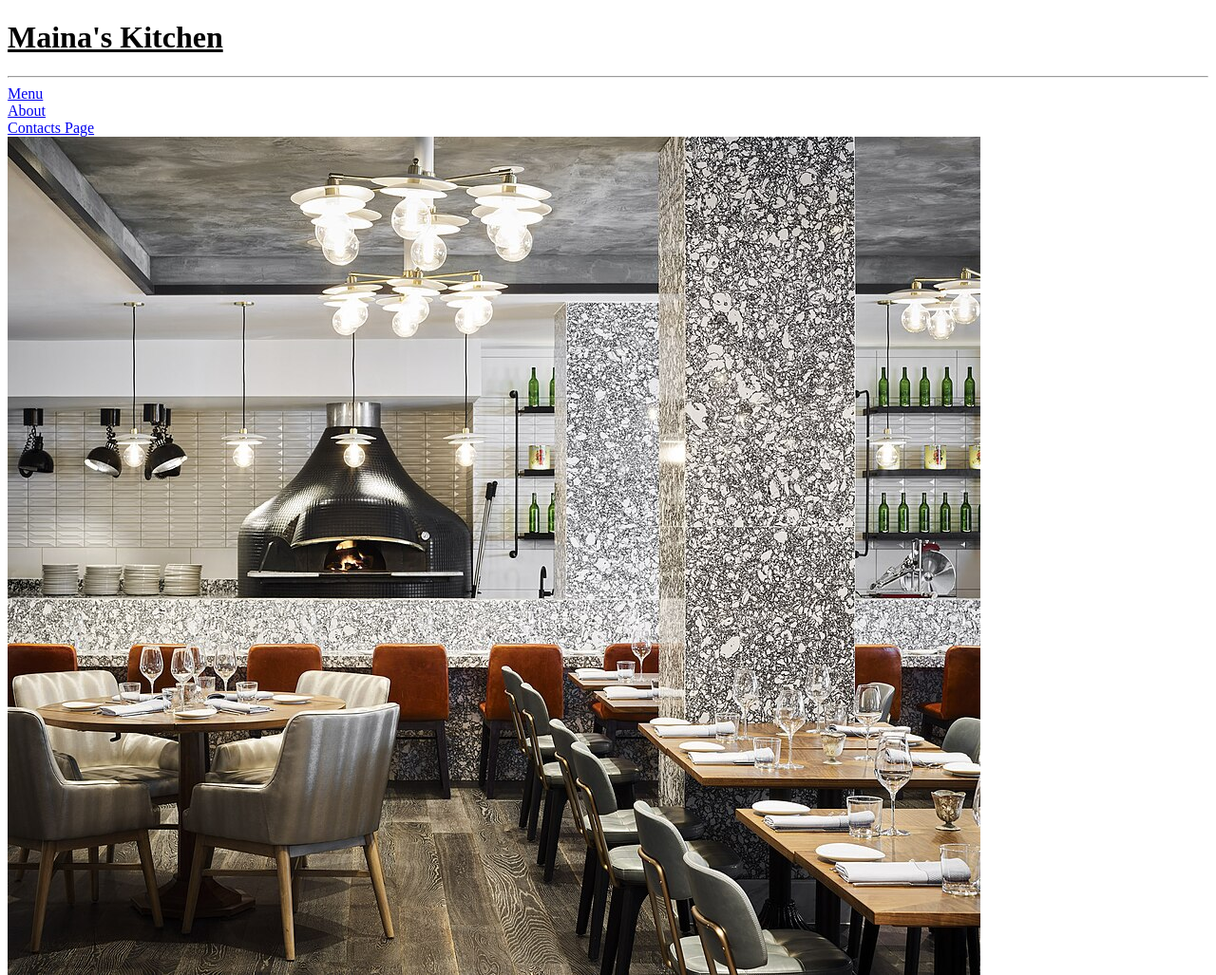
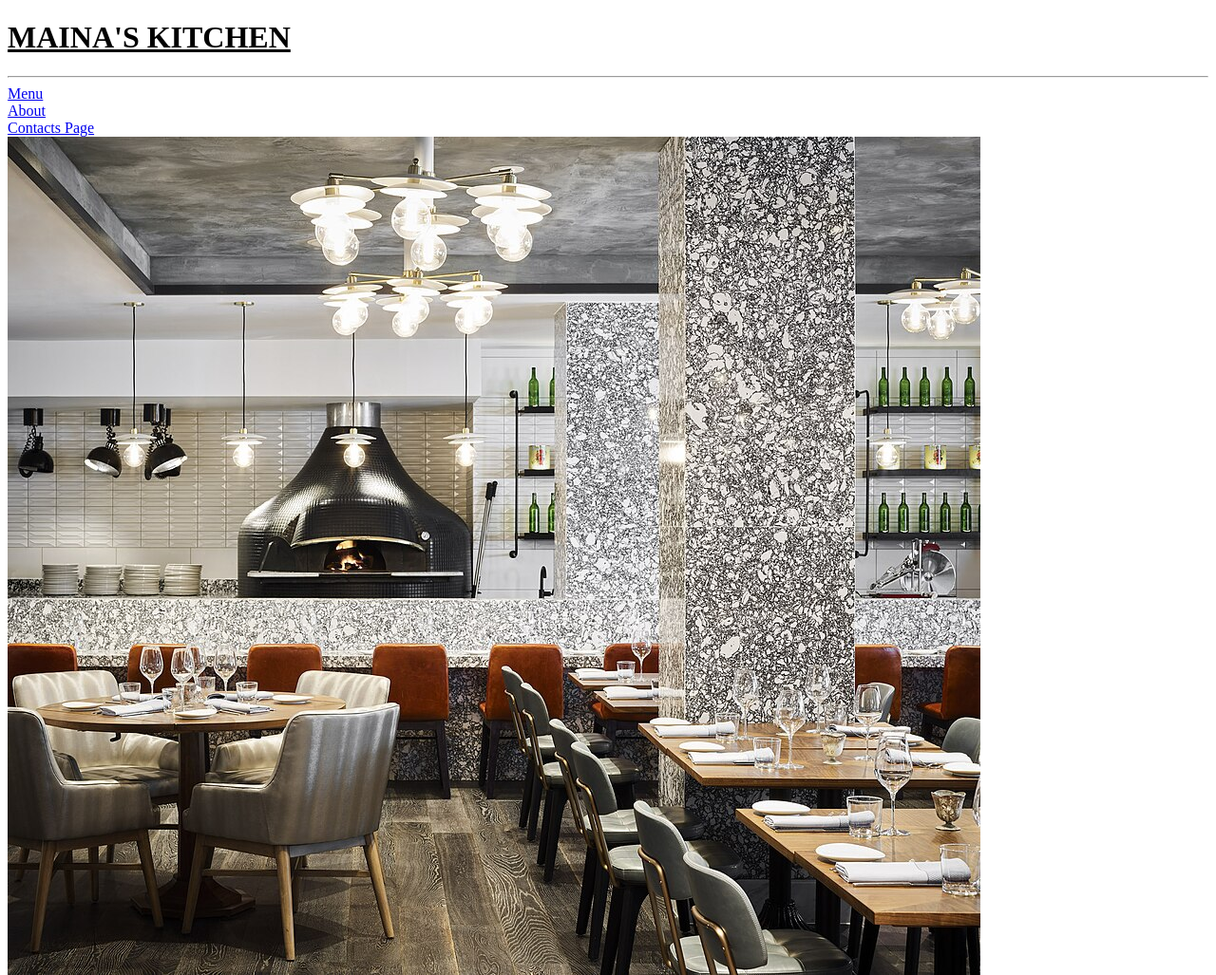
Before and after one commit to Kamwerudroid/Restaurant_Menu, a plain HTML site: page index.html in a window 1280 px wide. Shown: the top 1027 px of the page at 95% size. Drawn offline with Linux system fonts and the light colour scheme.

Commit message:
Home page header change

```diff
--- a/index.html
+++ b/index.html
@@ -7,7 +7,7 @@
   </head>
   <body>
     <div>
-    <h1><u>Maina's Kitchen</u></h1>
+    <h1><u>MAINA'S KITCHEN</u></h1>
     <hr />
     <a href="menu_page.html">Menu</a>
     <br />
```
